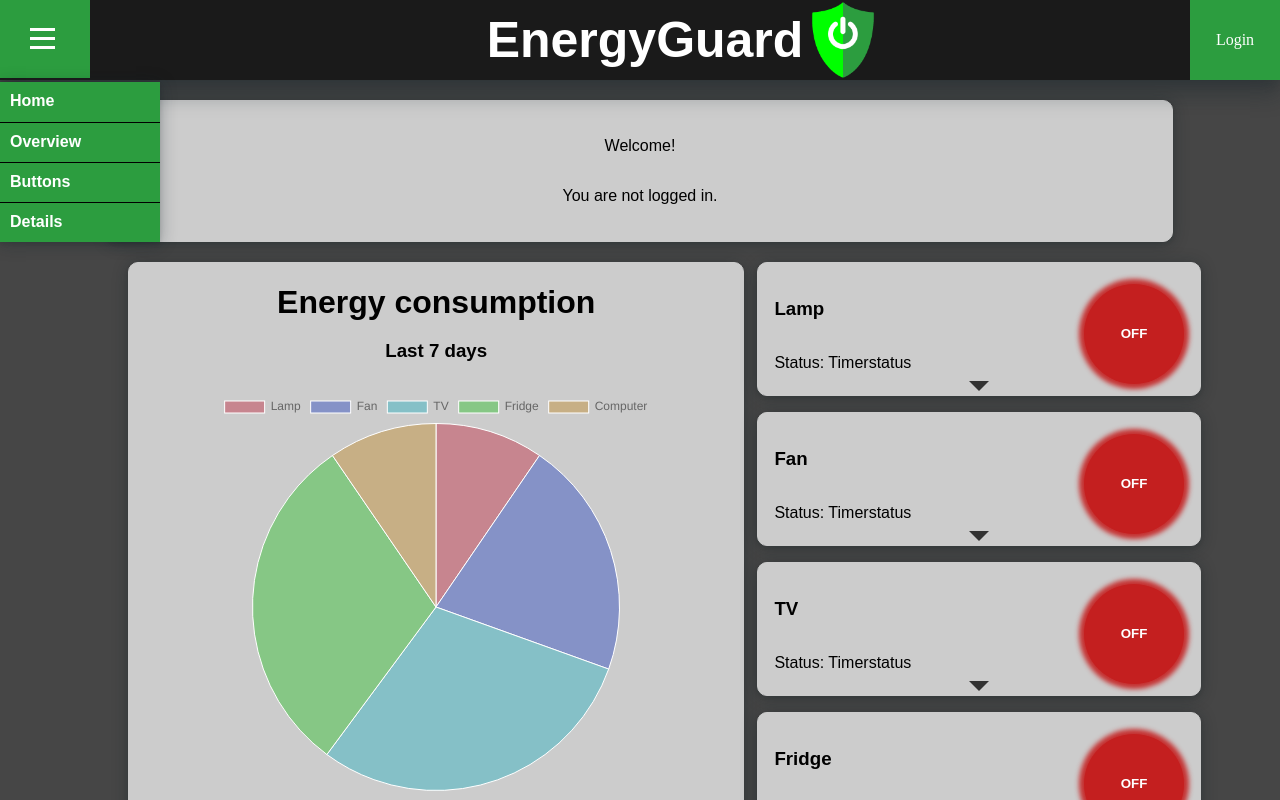
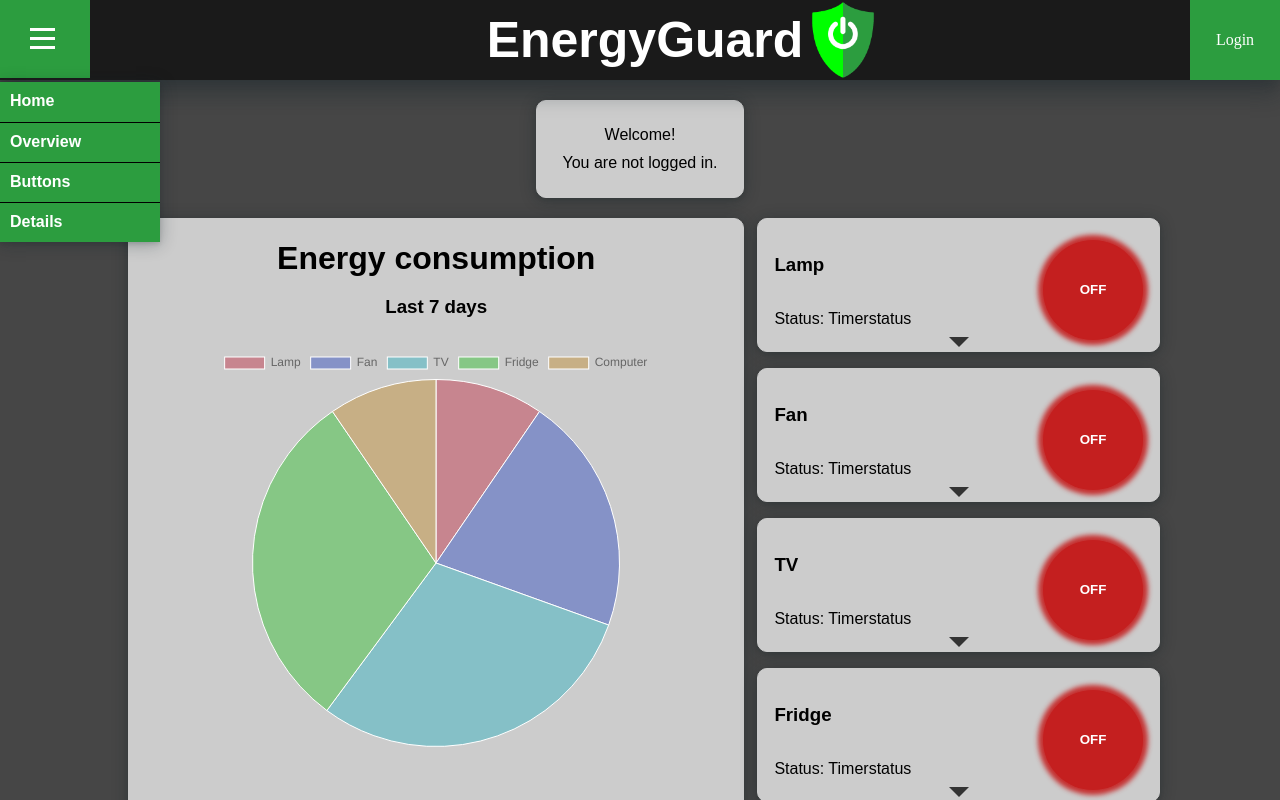
Before and after one commit to Smoxshirt/EnergyGuard, a Vue app: page / in a window 1280 px wide. Shown: the top 800 px of the page. Built offline with nearby package versions, Linux system fonts and the light colour scheme; no server answers.

Commit message:
more css, some small edits

```diff
--- a/src/views/DeviceView.css
+++ b/src/views/DeviceView.css
@@ -2,8 +2,8 @@
     display: flex;
     flex-direction: column;
     align-items: center;
-    width: 40%;
-    min-width: 40%;
+    width: 36%;
+    min-width:36%;
     margin-left: 10px;
 }
 .device {
--- a/src/views/HomeView.vue
+++ b/src/views/HomeView.vue
@@ -37,16 +37,16 @@ import './mobile.css';
 
 <template>
   <main>
-    <div class="general-container">
+    <div class="welcome-container">
       <div>
-     <p>Welcome!</p>
+     <p class="p-welcome">Welcome!</p>
     </div>
 
     <div v-if="this.model.isSignedIn">
-      <p>You are logged in as {{ this.model.emailAddress }}.</p>
+      <p class="p-welcome">You are logged in as {{ this.model.emailAddress }}.</p>
     </div>
     <div v-if="!this.model.isSignedIn">
-      <p>You are not logged in.</p>
+      <p class="p-welcome">You are not logged in.</p>
     </div>
     </div>
 
--- a/src/views/main.css
+++ b/src/views/main.css
@@ -213,7 +213,7 @@ input[type=datetime-local], select {
 
 .chart-view {
     width: 60%;
-    height: 80%;
+    height: auto;
     border: 1px solid #ccc;
     background-color: #ccc;
     display: flex;
@@ -227,7 +227,6 @@ input[type=datetime-local], select {
 .home-view {
     display: flex;
     flex-direction: row;
-    height: calc(100vh - 72px);
     gap: 10px;
     margin: 0 10% 10% 10%;
 }
@@ -292,3 +291,23 @@ canvas {
 .h1energy {
     margin-bottom: 0;
 }
+
+.p-welcome {
+    margin: 5px;
+}
+
+.welcome-container {
+    margin: auto;
+    display: flex;
+    width: max-content;
+    height: auto;
+    padding: 20px;
+    margin-bottom: 20px;
+    flex-direction: column;
+    justify-content: center;
+    align-items: center;
+    border: 1px solid #ccc;
+    background-color: #ccc;
+    border-radius: 10px;
+    box-shadow: rgba(14, 30, 37, 0.12) 0px 2px 4px 0px, rgba(14, 30, 37, 0.32) 0px 2px 16px 0px;
+}
--- a/src/views/mobile.css
+++ b/src/views/mobile.css
@@ -56,7 +56,7 @@
         padding: 20px;
     }
 
-    .general-container {
+    .general-container, .welcome-container {
         margin-bottom: 0;
     }
     canvas {
```
